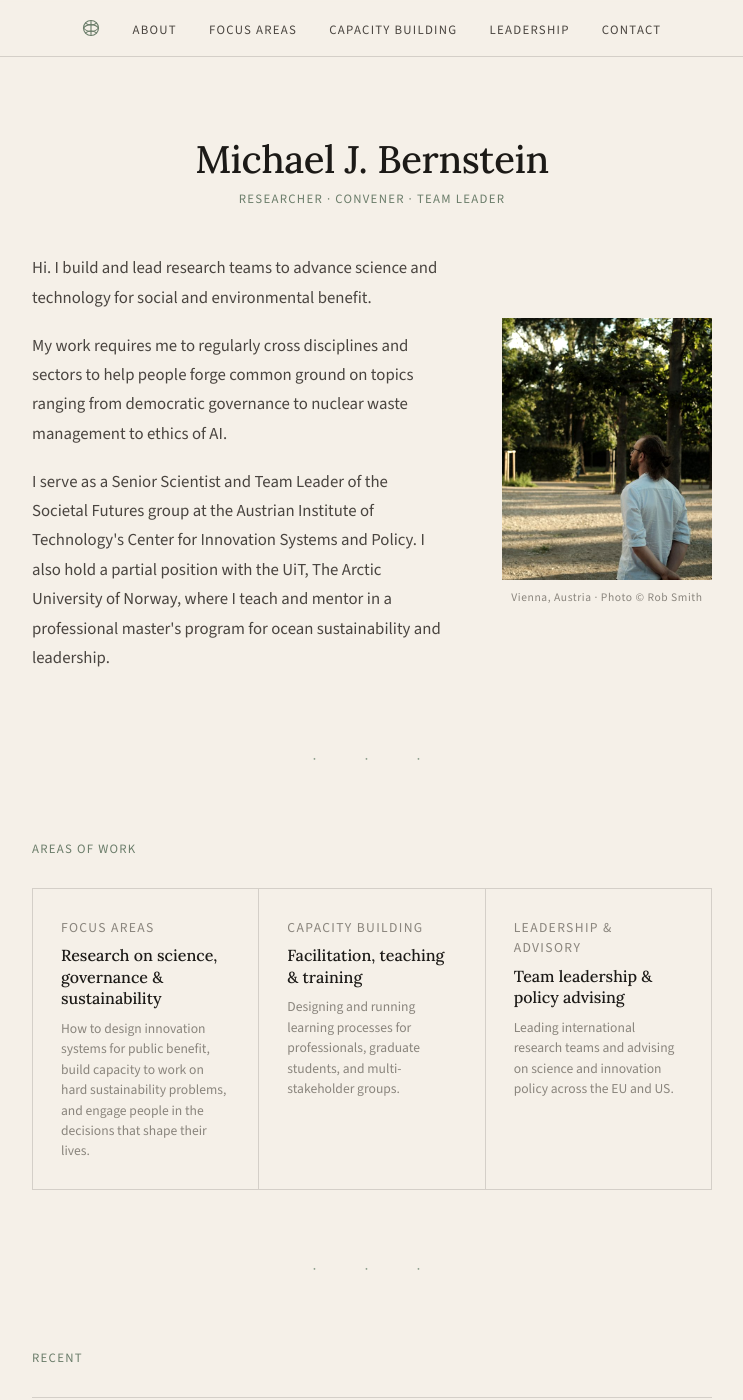
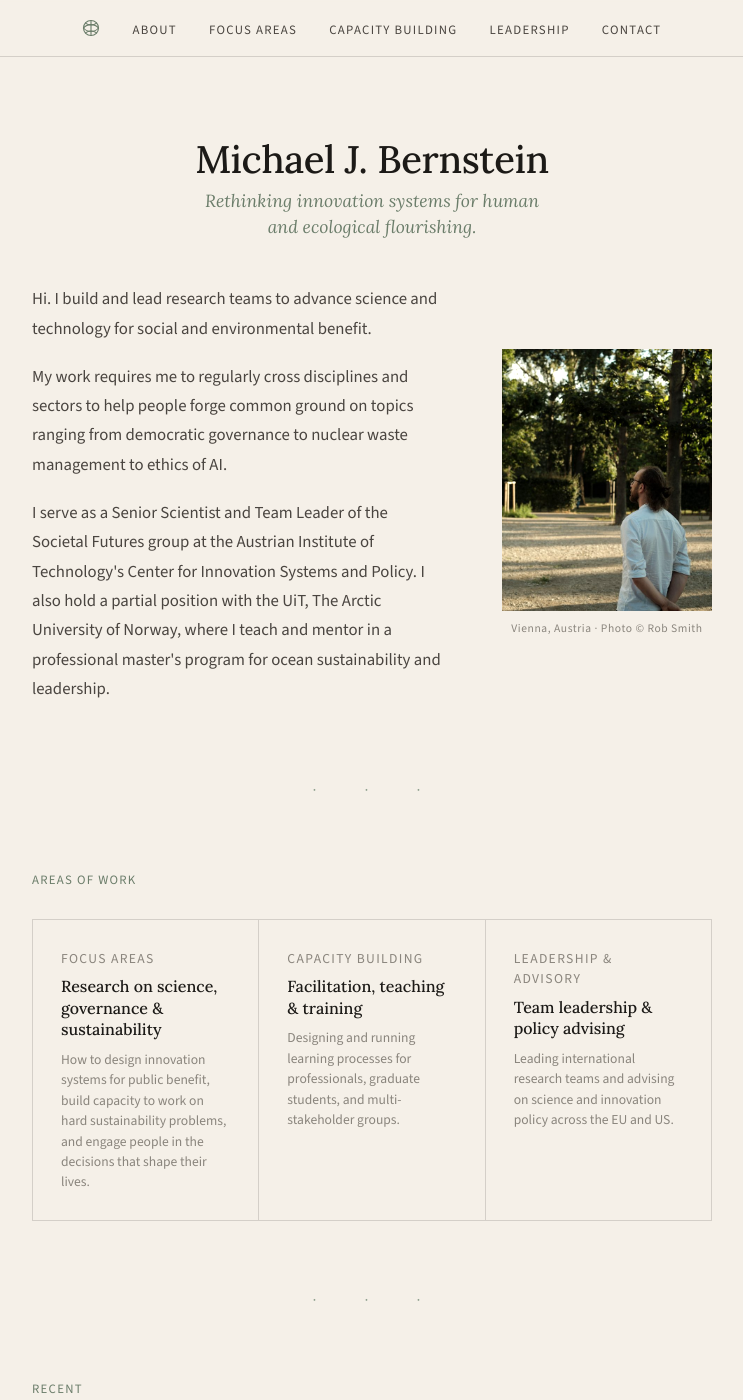
Before and after one commit to MJBinfo/mjbinfo.github.io, a Jekyll site: the page built from index.html, in a window 1280 px wide and 1400 px high. Shown: the whole window, without its empty margins (268-1011 px from the left). Built offline with Jekyll 4.4.1, drawn with Linux system fonts in a browser that asks for light colours.

Commit message:
Replace hero subtitle with a statement of purpose
Swap "Researcher · Convener · Team Leader" for "Rethinking innovation
systems for human and ecological flourishing." — content, not styling.

The old subtitle was a small-caps role label; the new text is a full
sentence, so it gets the site's existing italic Lora treatment (the
same one used for pull-quotes on the About and Capacity Building
pages) instead of stretching the uppercase label style over a much
longer phrase.

Color is plain var(--sage), unchanged as a token reference — the
site's own dark-mode block already redefines --sage to the lighter
green (#8fa08e) for contrast against a dark background, so light and
dark both just work with no separate override.

Reviewed as a set of live mockups (matching the site's real fonts/
colors/spacing) before making any of this change.

Co-Authored-By: Claude Sonnet 5 <noreply@anthropic.com>
Claude-Session: https://claude.ai/code/session_01Lpd6TMN6xbb4SuJUtLQyoK

```diff
--- a/assets/css/main.css
+++ b/assets/css/main.css
@@ -243,11 +243,14 @@ main {
 }
 
 .hero-subtitle {
-  font-size: 0.8rem;
+  font-family: 'Lora', serif;
+  font-style: italic;
   font-weight: 400;
-  letter-spacing: 0.1em;
-  text-transform: uppercase;
+  font-size: 1.1rem;
+  line-height: 1.5;
   color: var(--sage);
+  max-width: 34ch;
+  margin-inline: auto;
 }
 
 .hero-grid {
--- a/index.html
+++ b/index.html
@@ -10,7 +10,7 @@ extra_css: /assets/css/page-index.css
       <!-- Full-width name + descriptor -->
       <div class="hero-header">
         <h1>Michael J. Bernstein</h1>
-        <p class="hero-subtitle">Researcher &middot; Convener &middot; Team Leader</p>
+        <p class="hero-subtitle">Rethinking innovation systems for human and ecological flourishing.</p>
       </div>
       <!-- Two-column: text left, photo right -->
       <div class="hero-grid">
```
